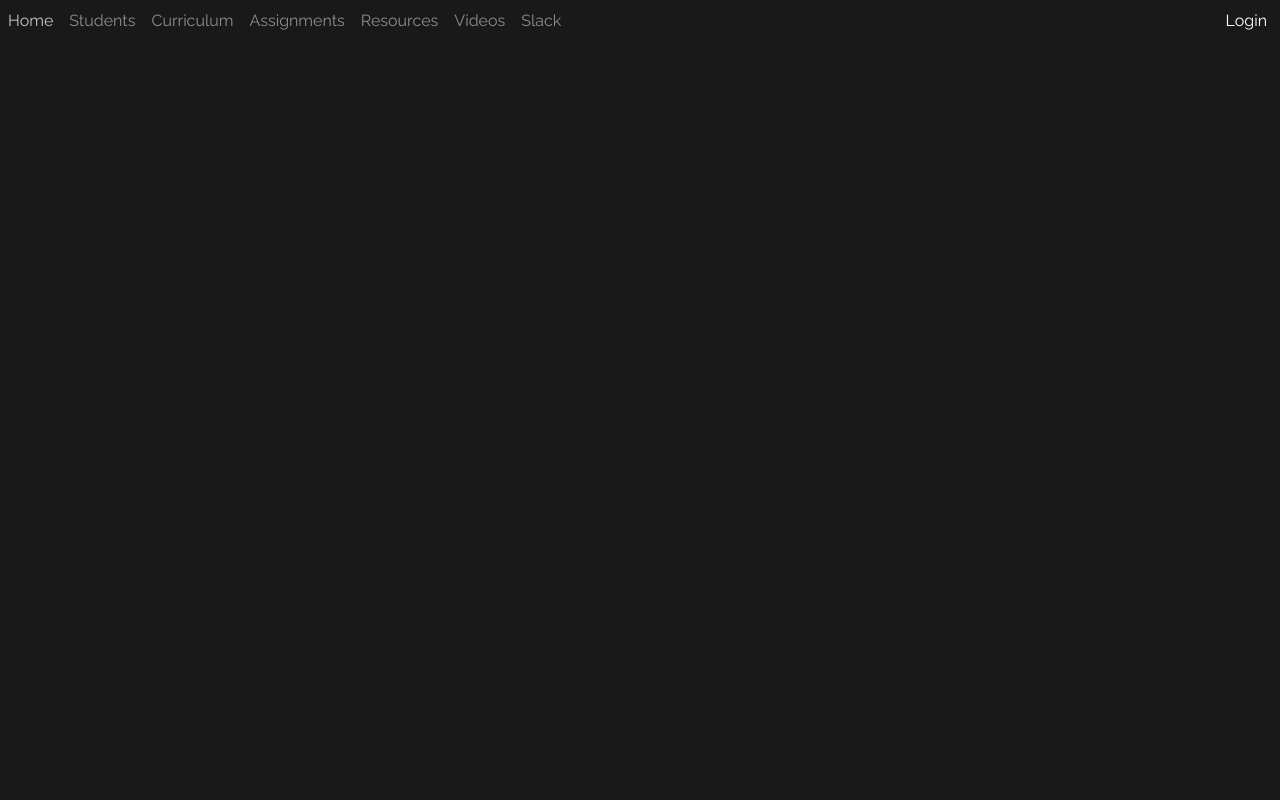
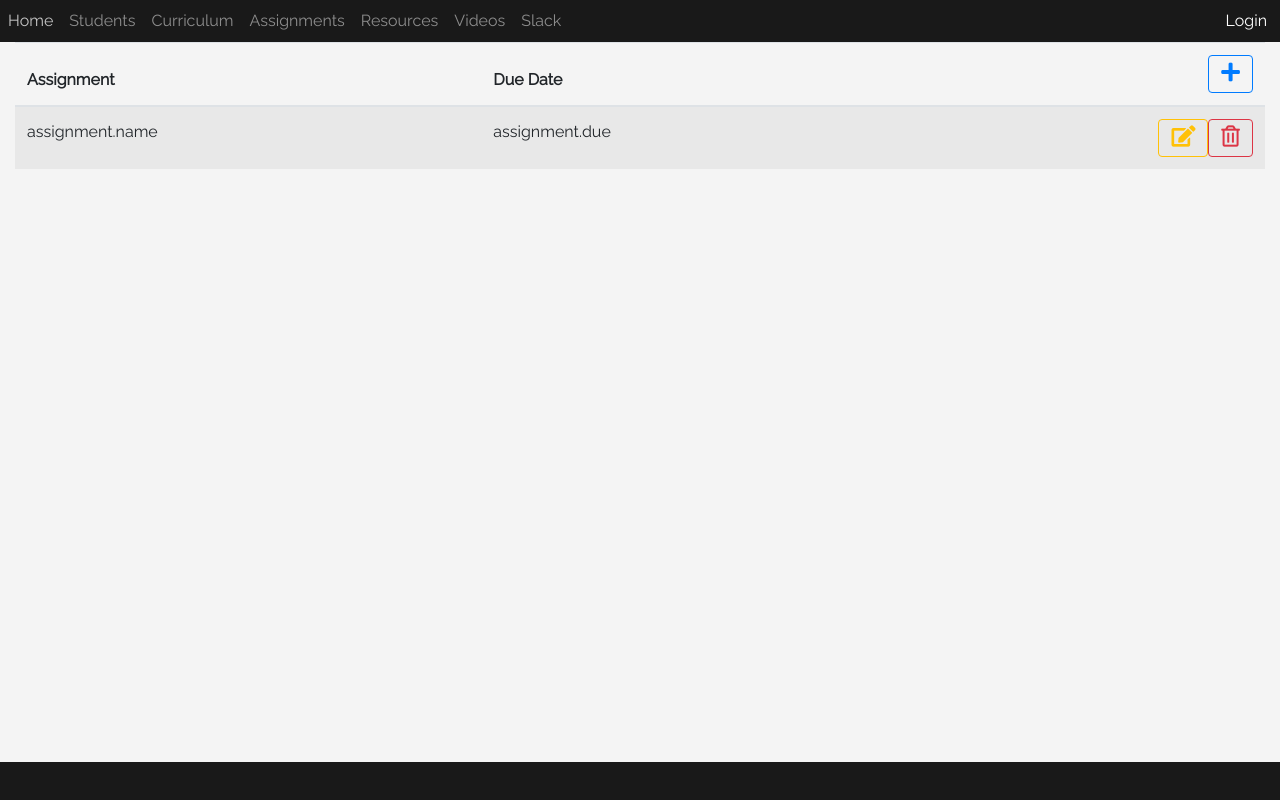
Before and after one commit to shiyu3169/msimbo-react, a React (Create React App) app in the folder client/: page /assignments in a window 1280 px wide. Built offline with nearby package versions, Linux system fonts and the light colour scheme; no server answers.

Commit message:
init assignments parts

```diff
--- a/client/src/App.js
+++ b/client/src/App.js
@@ -10,6 +10,7 @@ import Curriculum from "./components/Curriculum";
 import Students from "./components/students/Students";
 import Resources from "./components/resources/Resources";
 import Profile from "./components/profile/Profile";
+import Assignments from "./components/assignments/Assignments";
 
 class App extends Component {
     render() {
@@ -27,6 +28,11 @@ class App extends Component {
                         ,<Route exact path="/students" component={Students} />
                         <Route exact path="/resources" component={Resources} />
                         <Route exact path="/user/:uid" component={Profile} />
+                        <Route
+                            exact
+                            path="/assignments"
+                            component={Assignments}
+                        />
                     </Switch>
                 </div>
             </Router>
--- a/client/src/components/assignments/Assignments.js
+++ b/client/src/components/assignments/Assignments.js
@@ -2,6 +2,50 @@ import React, { Component } from "react";
 
 export default class Assignments extends Component {
     render() {
-        return <div />;
+        return (
+            <div className="container-fluid sw-bg-white full-screen">
+                <table className="table table-striped table-hover">
+                    <thead>
+                        <tr>
+                            <th>Assignment</th>
+                            <th>Due Date</th>
+                            <th>
+                                <div className="float-right">
+                                    <button className="btn btn-outline-primary">
+                                        <i className="fas fa-plus fa-lg" />
+                                    </button>
+                                </div>
+                            </th>
+                        </tr>
+                    </thead>
+                    <tbody>
+                        <tr>
+                            <td>
+                                <a>assignment.name</a>
+                            </td>
+                            <td>assignment.due</td>
+                            <td>
+                                <div className="float-right">
+                                    <button
+                                        className="btn btn-outline-warning sw-margin-left"
+                                        data-toggle="modal"
+                                        data-target="#editModal"
+                                    >
+                                        <i className="fas fa-edit fa-lg" />
+                                    </button>
+                                    <button
+                                        className="btn btn-outline-danger sw-margin-left"
+                                        data-toggle="modal"
+                                        data-target="#removeModal"
+                                    >
+                                        <i className="far fa-trash-alt fa-lg" />
+                                    </button>
+                                </div>
+                            </td>
+                        </tr>
+                    </tbody>
+                </table>
+            </div>
+        );
     }
 }
--- a/client/src/components/layout/Navbar.js
+++ b/client/src/components/layout/Navbar.js
@@ -55,7 +55,7 @@ class Navbar extends Component {
                             </li>
 
                             <li className="nav-item">
-                                <Link className="nav-link" to="/assignment">
+                                <Link className="nav-link" to="/assignments">
                                     Assignments
                                 </Link>
                             </li>
```
Also changed, not shown: client/src/components/assignments/Assignment.js (added, +7 -0 lines).
